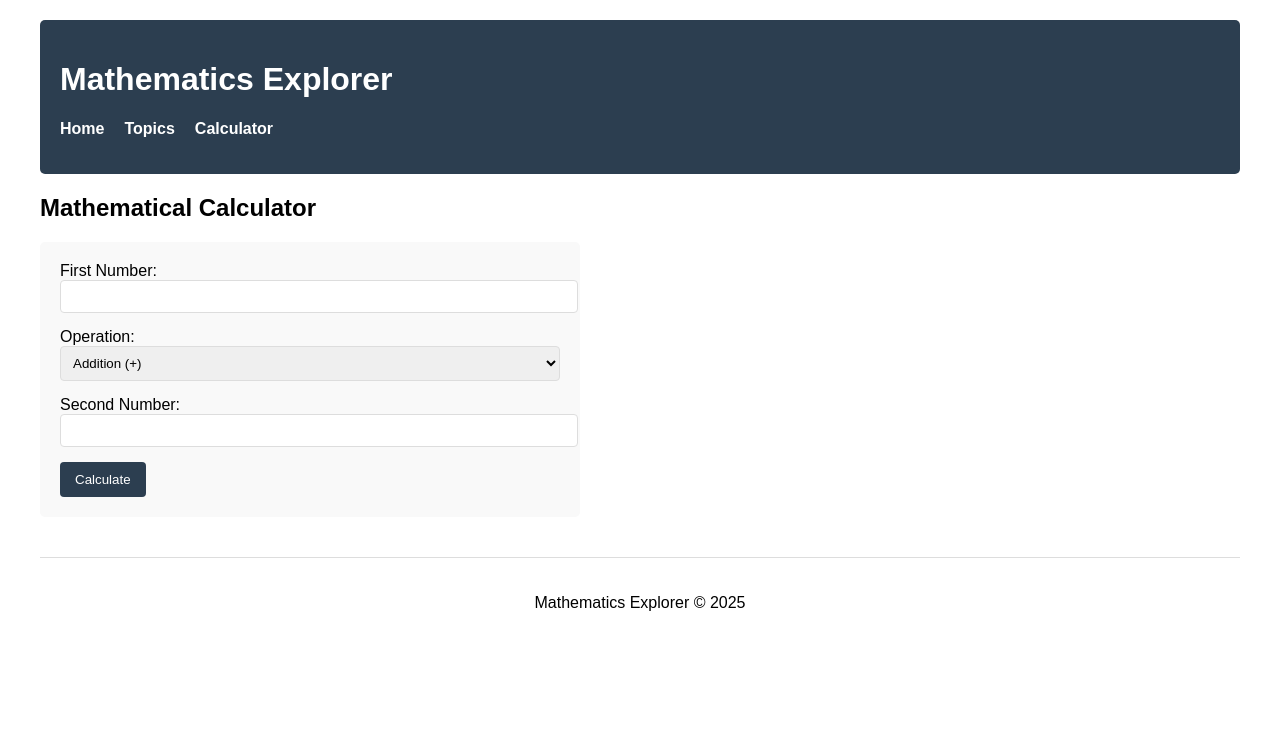
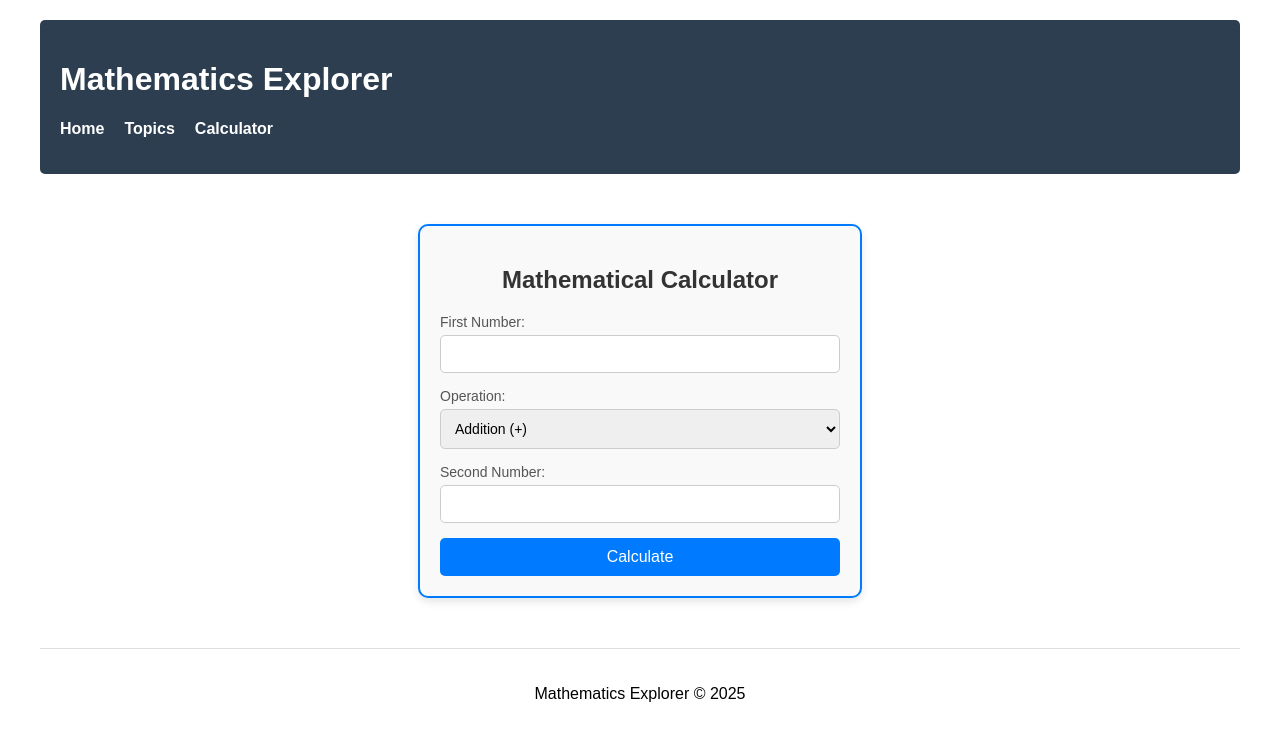
Before and after one commit to rusuraulm00/mate-site-v2, a React (Create React App) app in the folder frontend/: page /calculator in a window 1280 px wide. Shown: the top 738 px of the page. Built offline with nearby package versions, Linux system fonts and the light colour scheme.

Commit message:
made some changes to the frontend

```diff
--- a/frontend/src/App.css
+++ b/frontend/src/App.css
@@ -42,7 +42,7 @@ nav a:hover {
   background-color: #f9f9f9;
 }
 
-.calculator form {
+/* .calculator form {
   background-color: #f9f9f9;
   padding: 20px;
   border-radius: 5px;
@@ -73,7 +73,7 @@ nav a:hover {
   padding: 10px 15px;
   border-radius: 4px;
   cursor: pointer;
-}
+} */
 
 .result {
   margin-top: 20px;
--- /dev/null
+++ b/frontend/src/pages/Calculator.css
@@ -0,0 +1,75 @@
+.calculator {
+    max-width: 400px;
+    margin: 50px auto;
+    padding: 20px;
+    border: 2px solid #007bff;
+    border-radius: 10px;
+    background-color: #f9f9f9;
+    box-shadow: 0 4px 8px rgba(0, 0, 0, 0.1);
+    font-family: Arial, sans-serif;
+  }
+
+  .calculator h2 {
+    text-align: center;
+    color: #333;
+    margin-bottom: 20px;
+    font-size: 24px;
+  }
+
+  .calculator form {
+    display: flex;
+    flex-direction: column;
+    gap: 15px;
+  }
+
+  .calculator label {
+    font-size: 14px;
+    color: #555;
+    display: flex;
+    flex-direction: column;
+    gap: 5px;
+  }
+
+  .calculator input,
+  .calculator select {
+    width: 100%;
+    padding: 10px;
+    font-size: 14px;
+    border: 1px solid #ccc;
+    border-radius: 5px;
+    box-sizing: border-box;
+  }
+
+  .calculator button {
+    padding: 10px;
+    font-size: 16px;
+    color: #fff;
+    background-color: #007bff;
+    border: none;
+    border-radius: 5px;
+    cursor: pointer;
+    transition: background-color 0.3s ease;
+  }
+
+  .calculator button:hover {
+    background-color: #0056b3;
+  }
+
+  .calculator .error {
+    color: red;
+    font-size: 14px;
+    text-align: center;
+    margin-top: 10px;
+  }
+
+  .calculator .result {
+    margin-top: 20px;
+    text-align: center;
+    font-size: 18px;
+    color: #333;
+    font-weight: bold;
+    background-color: #e6f7ff;
+    padding: 10px;
+    border-radius: 5px;
+    border: 1px solid #b3e5fc;
+  }
--- a/frontend/src/pages/Calculator.js
+++ b/frontend/src/pages/Calculator.jsx
@@ -1,5 +1,6 @@
 import React, { useState } from 'react';
 import axios from 'axios';
+import './Calculator.css';
 
 const Calculator = () => {
   const [num1, setNum1] = useState('');
```
Also changed, not shown: frontend/src/App.jsx (renamed from frontend/src/App.js), frontend/src/components/Footer.js (deleted), frontend/src/components/Footer.jsx (added), frontend/src/components/Header.js (deleted), frontend/src/components/Header.jsx (added), frontend/src/components/MathDisplay.jsx (renamed from frontend/src/components/MathDisplay.js), frontend/src/pages/Home.jsx (renamed from frontend/src/pages/Home.js), frontend/src/pages/Topics.jsx (renamed from frontend/src/pages/Topics.js), frontend/src/services/api.jsx (renamed from frontend/src/services/api.js).
